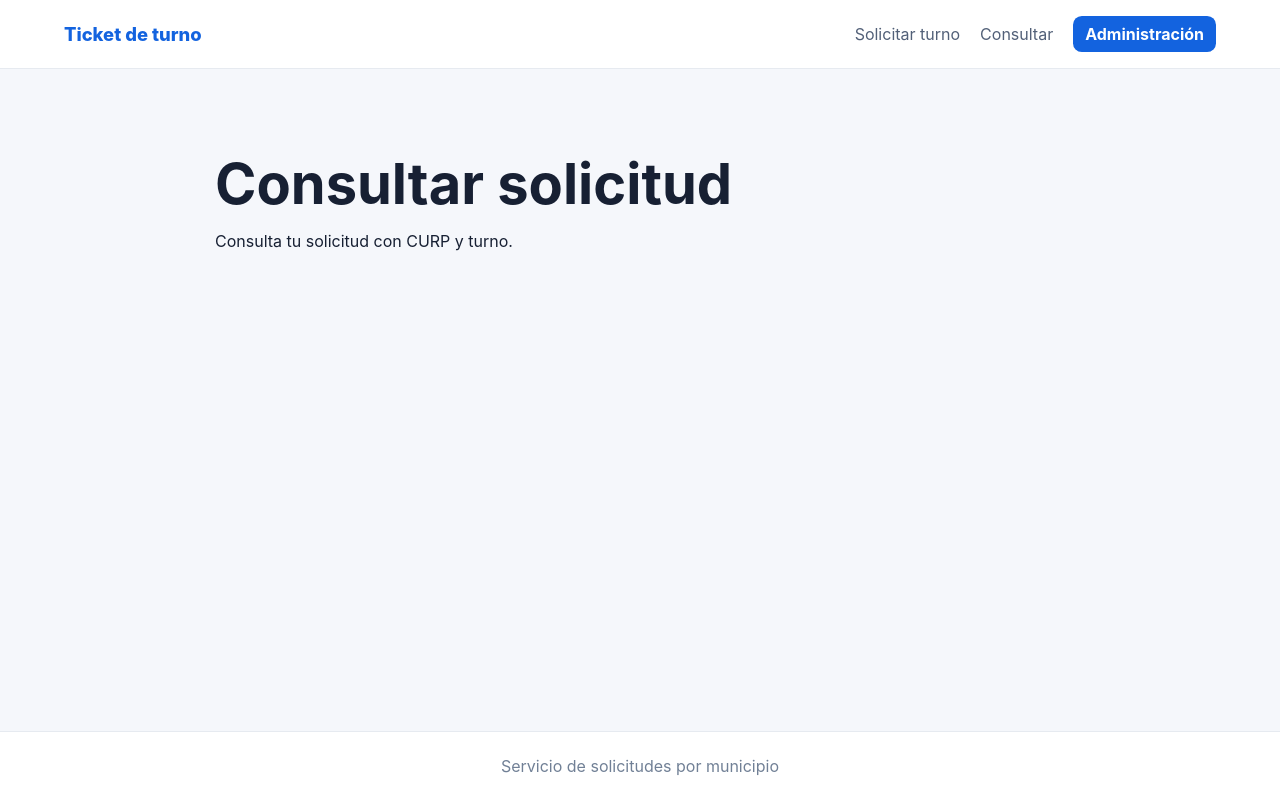
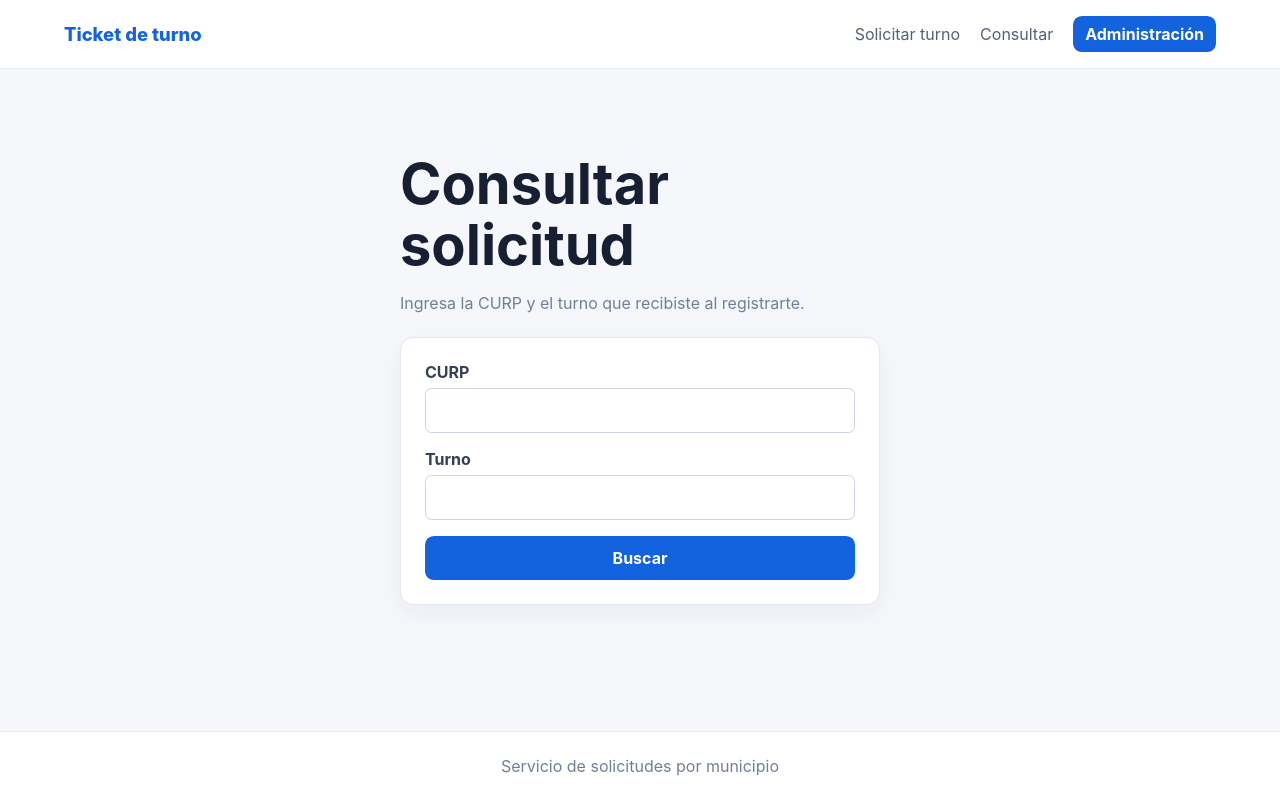
Before and after one commit to miwaangel/parcial2_proyecto_web, a React app in the folder frontend/: page /consultar in a window 1280 px wide. Built offline with nearby package versions, Linux system fonts and the light colour scheme; no server answers; the HTML template or start-up script is replaced by a standard one.

Commit message:
issue 18

```diff
--- a/frontend/src/App.css
+++ b/frontend/src/App.css
@@ -15,5 +15,13 @@
 .form-grid { display: grid; grid-template-columns: repeat(2, 1fr); gap: 1rem; }
 .success-card { border-top: 4px solid #087443; }
 .result-details { display: grid; gap: .35rem; margin-top: 1.25rem; padding: 1rem; background: #f5f7fb; border-radius: .5rem; }
+.result-card { margin-top: 1.5rem; }
+.result-heading { display: flex; justify-content: space-between; gap: 1rem; align-items: start; }
+.result-heading h2 { margin: .25rem 0 1rem; }
+.result-card dl { display: grid; gap: .75rem; margin: 0 0 1.25rem; }
+.result-card dl div { display: flex; justify-content: space-between; gap: 1rem; border-bottom: 1px solid #e1e7ef; padding-bottom: .5rem; }
+.result-card dt { color: #718096; }
+.result-card dd { margin: 0; font-weight: 700; text-align: right; }
+.success { color: #087443; background: #dff7e9; padding: .7rem; border-radius: .4rem; }
 @media (max-width: 700px) { .stat-grid, .catalog-grid { grid-template-columns: 1fr; } }
 @media (max-width: 700px) { .form-grid { grid-template-columns: 1fr; } }
--- a/frontend/src/pages/PublicEditPage.jsx
+++ b/frontend/src/pages/PublicEditPage.jsx
@@ -1,3 +1,32 @@
+import { useState } from 'react'
+import { useLocation } from 'react-router-dom'
+import { buscarSolicitud, actualizarSolicitud } from '../services/solicitudService'
+import { SolicitudResult } from './PublicSearchPage'
+
 export default function PublicEditPage() {
-  return <section className="form-page"><h1>Modificar solicitud</h1><p>Busca tu solicitud para modificarla.</p></section>
+  const location = useLocation()
+  const [lookup, setLookup] = useState({ curp: '', turno: '' })
+  const [solicitud, setSolicitud] = useState(location.state?.solicitud || null)
+  const [form, setForm] = useState(location.state?.solicitud || {})
+  const [error, setError] = useState('')
+  const [saved, setSaved] = useState(false)
+
+  async function find(event) {
+    event.preventDefault(); setError(''); setSaved(false)
+    try { const found = await buscarSolicitud({ ...lookup, curp: lookup.curp.toUpperCase() }); setSolicitud(found); setForm(found) } catch (err) { setError(err.message) }
+  }
+  async function save(event) {
+    event.preventDefault(); setError('')
+    try { setSolicitud(await actualizarSolicitud(solicitud.id, form)); setSaved(true) } catch (err) { setError(err.message) }
+  }
+  if (!solicitud) return <section className="form-page narrow"><h1>Modificar solicitud</h1><p className="muted">Primero verifica tu CURP y turno.</p>
+    <form className="card form" onSubmit={find}><label>CURP<input required value={lookup.curp} onChange={(e) => setLookup({ ...lookup, curp: e.target.value })} /></label><label>Turno<input required type="number" min="1" value={lookup.turno} onChange={(e) => setLookup({ ...lookup, turno: e.target.value })} /></label>{error && <p className="error">{error}</p>}<button className="button">Buscar solicitud</button></form></section>
+  return <section className="form-page"><h1>Modificar solicitud</h1><p className="muted">CURP y turno no se pueden modificar.</p>
+    <form className="card form" onSubmit={save}><div className="form-grid">
+      {['nombreCompleto', 'nombre', 'paterno', 'materno', 'telefono', 'celular', 'correo'].map((field) => <label key={field}>{labels[field]}<input required={['nombreCompleto', 'nombre', 'paterno', 'celular', 'correo'].includes(field)} type={field === 'correo' ? 'email' : 'text'} value={form[field] || ''} onChange={(e) => setForm({ ...form, [field]: e.target.value })} /></label>)}
+    </div>{error && <p className="error">{error}</p>}{saved && <p className="success">Cambios guardados correctamente.</p>}<button className="button">Guardar cambios</button></form>
+    <div className="actions"><button className="button secondary" onClick={() => window.print()}>Descargar comprobante</button><SolicitudResult solicitud={solicitud} /></div>
+  </section>
 }
+
+const labels = { nombreCompleto: 'Nombre completo', nombre: 'Nombre del alumno', paterno: 'Apellido paterno', materno: 'Apellido materno', telefono: 'Teléfono', celular: 'Celular', correo: 'Correo electrónico' }
--- a/frontend/src/pages/PublicSearchPage.jsx
+++ b/frontend/src/pages/PublicSearchPage.jsx
@@ -1,3 +1,30 @@
+import { useState } from 'react'
+import { Link } from 'react-router-dom'
+import { buscarSolicitud } from '../services/solicitudService'
+
 export default function PublicSearchPage() {
-  return <section className="form-page"><h1>Consultar solicitud</h1><p>Consulta tu solicitud con CURP y turno.</p></section>
+  const [form, setForm] = useState({ curp: '', turno: '' })
+  const [result, setResult] = useState(null)
+  const [error, setError] = useState('')
+  async function submit(event) {
+    event.preventDefault(); setError(''); setResult(null)
+    try { setResult(await buscarSolicitud({ ...form, curp: form.curp.toUpperCase() })) } catch (err) { setError(err.message) }
+  }
+  return <section className="form-page narrow">
+    <h1>Consultar solicitud</h1><p className="muted">Ingresa la CURP y el turno que recibiste al registrarte.</p>
+    <form className="card form" onSubmit={submit}>
+      <label>CURP<input required maxLength="18" value={form.curp} onChange={(e) => setForm({ ...form, curp: e.target.value })} /></label>
+      <label>Turno<input required type="number" min="1" value={form.turno} onChange={(e) => setForm({ ...form, turno: e.target.value })} /></label>
+      {error && <p className="error">{error}</p>}<button className="button" type="submit">Buscar</button>
+    </form>
+    {result && <SolicitudResult solicitud={result} />}
+  </section>
 }
+
+export function SolicitudResult({ solicitud }) {
+  return <article className="card result-card">
+    <div className="result-heading"><div><p className="eyebrow">Solicitud #{solicitud.id}</p><h2>Turno {solicitud.turno}</h2></div><span className={`status ${solicitud.estatus === 'Resuelto' ? 'done' : 'pending'}`}>{solicitud.estatus}</span></div>
+    <dl><div><dt>Solicitante</dt><dd>{solicitud.nombreCompleto}</dd></div><div><dt>Municipio</dt><dd>{solicitud.municipio?.nombre}</dd></div><div><dt>Correo</dt><dd>{solicitud.correo}</dd></div></dl>
+    {solicitud.estatus !== 'Resuelto' && <Link className="button secondary" to="/modificar" state={{ solicitud }}>Modificar datos</Link>}
+  </article>
+}
```
